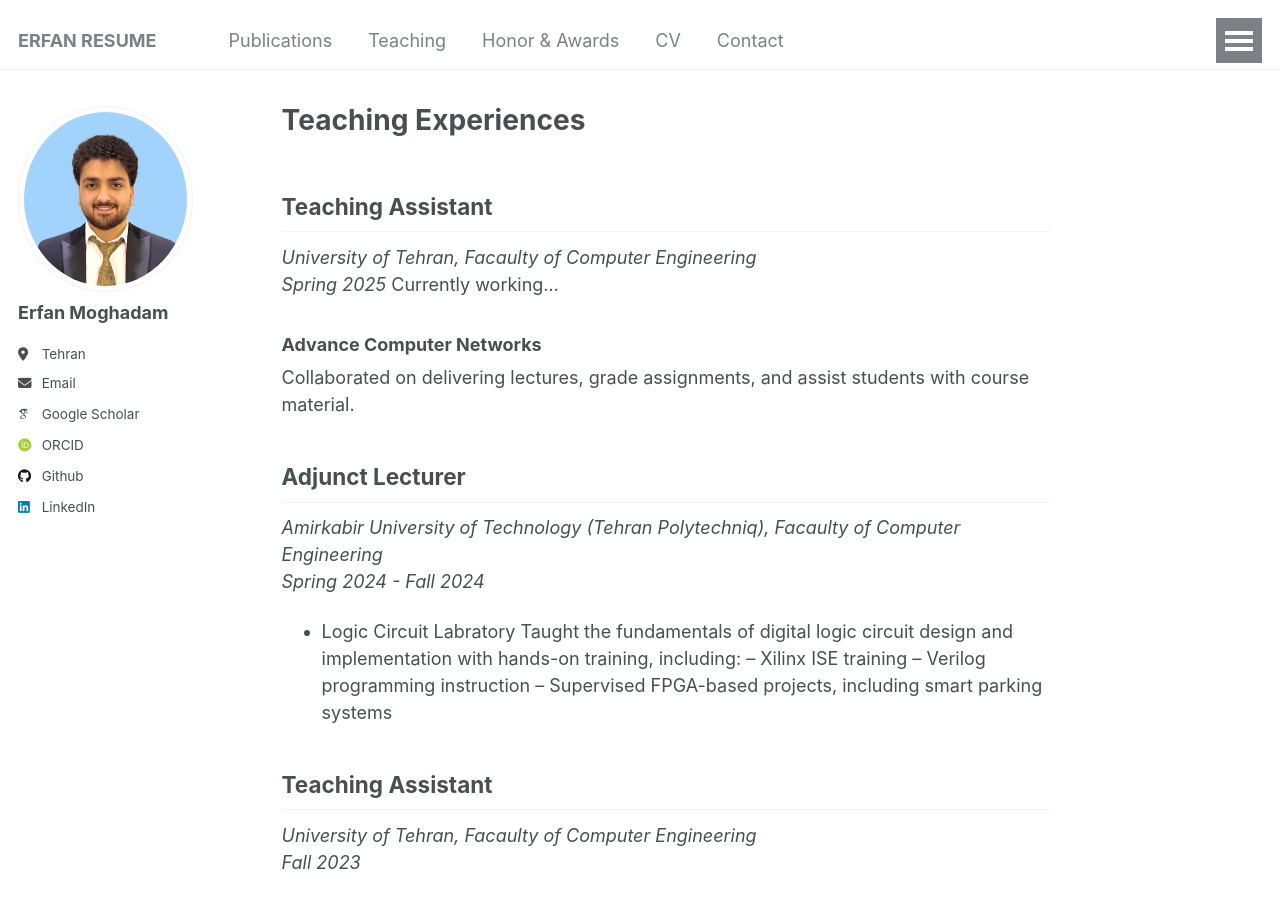
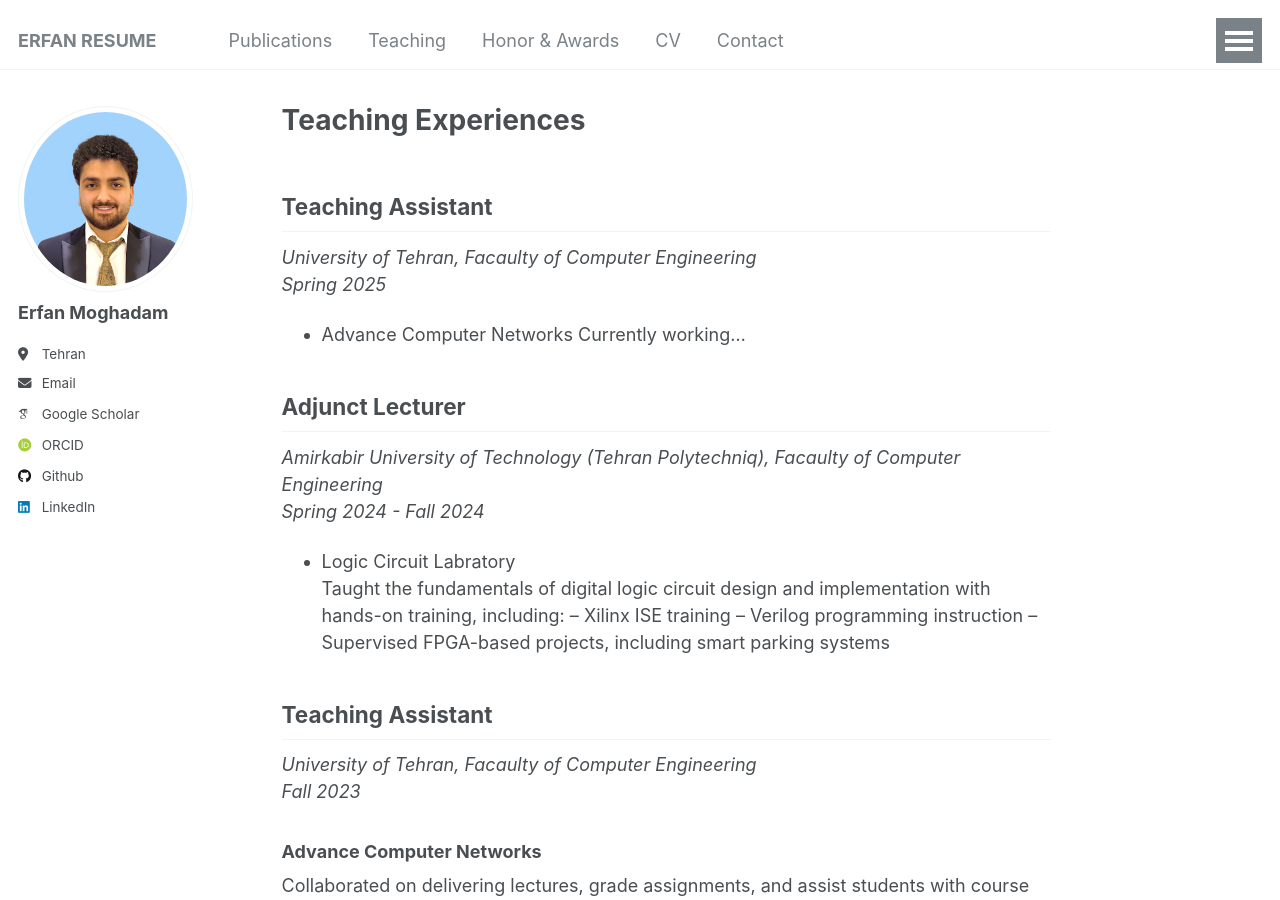
Before and after one commit to erfanresume/erfanresume.github.io, a Jekyll site: the page built from _pages/teaching.md, in a window 1280 px wide and 900 px high. Built offline with Jekyll 4.4.1, drawn with Linux system fonts in a browser that asks for light colours; some web fonts are replaced.

Commit message:
Update teaching.md

```diff
--- a/_pages/teaching.md
+++ b/_pages/teaching.md
@@ -7,14 +7,13 @@ redirect_from:
 ## Teaching Assistant
 *University of Tehran, Facaulty of Computer Engineering<br>
 Spring 2025*
+- Advance Computer Networks
 Currently working...
-### Advance Computer Networks
-Collaborated on delivering lectures, grade assignments, and assist students with course material.
 
 ## Adjunct Lecturer
 *Amirkabir University of Technology (Tehran Polytechniq), Facaulty of Computer Engineering<br>
  Spring 2024 - Fall 2024*
-- Logic Circuit Labratory
+- Logic Circuit Labratory<br>
 Taught the fundamentals of digital logic circuit design and implementation with hands-on training, including:
 -- Xilinx ISE training
 -- Verilog programming instruction
```
